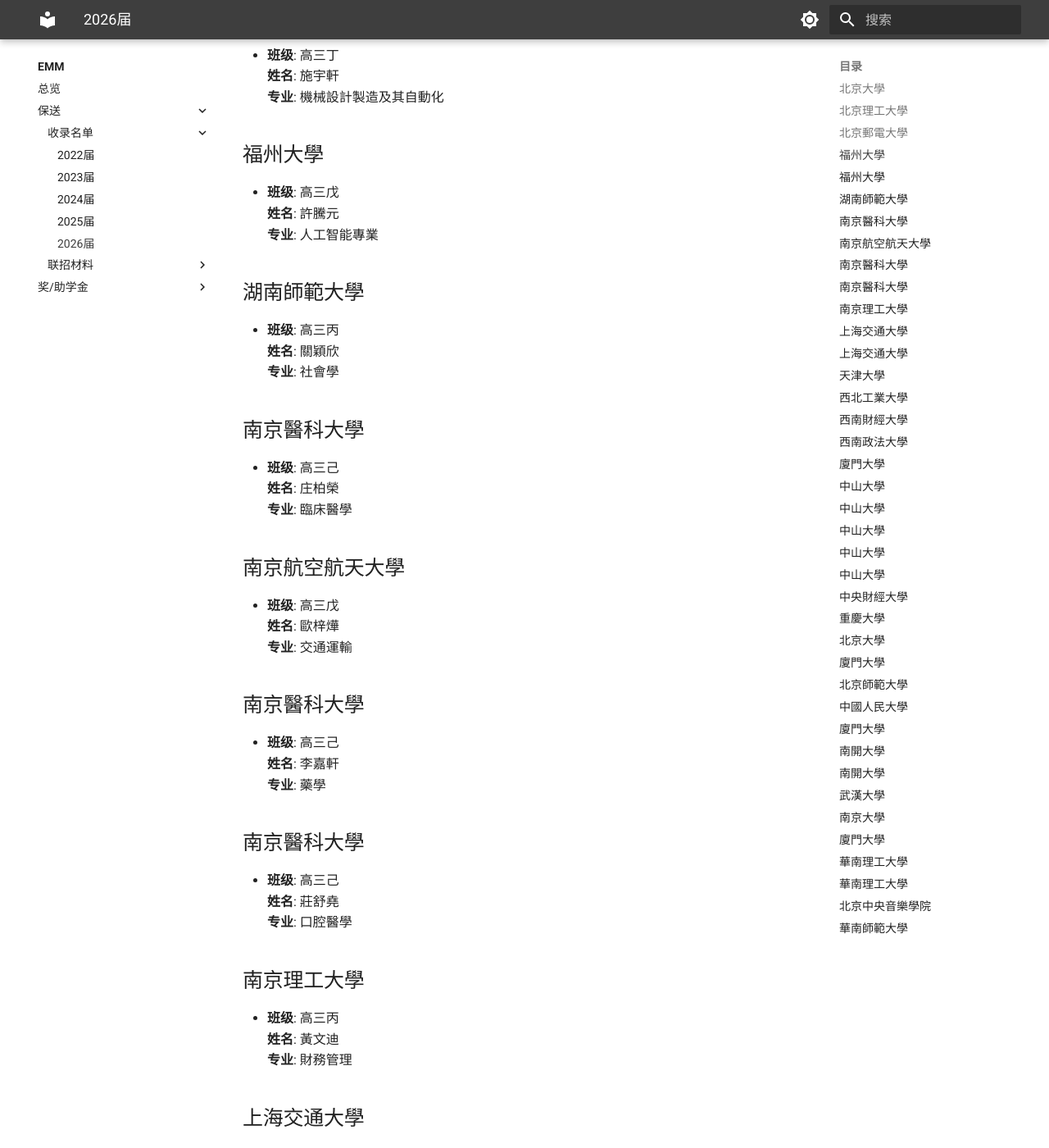
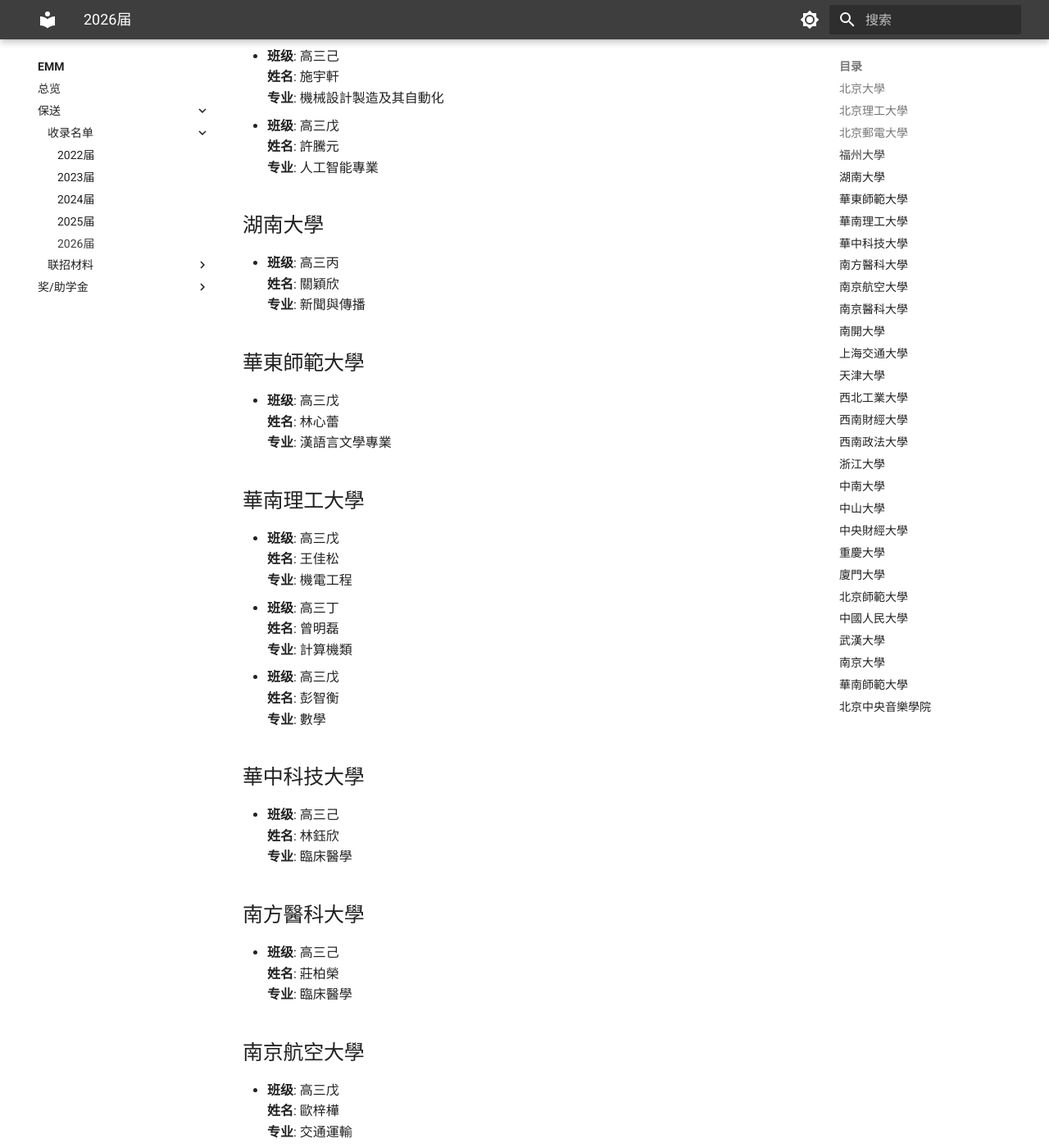
Before and after one commit to Kinlauu/Kinlauu, an MkDocs documentation site: the page built from docs/EMM/University/保送名单/2026届.md, in a window 1280 px wide and 1400 px high, scrolled down 811 px. Shown: the whole window at 82% size. Built offline with MkDocs 1.6.1 and Material for MkDocs 9.7.7, drawn with Linux system fonts in a browser that asks for light colours; a style sheet for code colours, icons or effects is not loaded; some of the changed text lies outside the part shown.

Commit message:
修复名单人员问题

```diff
--- a/docs/EMM/University/保送名单/2026届.md
+++ b/docs/EMM/University/保送名单/2026届.md
@@ -1,117 +1,135 @@
-# 澳门坊众学校第二十一届高三年级国内联招推荐名单
-
----
 ## 北京大學
 - **班级**: 高三己
   **姓名**: 許舒漫
   **专业**: 心理學
+- **班级**: 高三甲
+  **姓名**: 李珮華
+  **专业**: 計算機科學
 
 ## 北京理工大學
-- **班级**: 高三乙
-  **姓名**: 張芯怡
+- **班级**: 高三己
+  **姓名**: 張慧妍
   **专业**: 電子信息
 
 ## 北京郵電大學
-- **班级**: 高三乙
-  **姓名**: 許芯怡
-  **专业**: 計算機類
+- **班级**: 高三己
+  **姓名**: 許沁怡
+  **专业**: 計算機網絡
 
 ## 福州大學
-- **班级**: 高三丁
+- **班级**: 高三己
   **姓名**: 施宇軒
   **专业**: 機械設計製造及其自動化
-
-## 福州大學
 - **班级**: 高三戊
   **姓名**: 許騰元
   **专业**: 人工智能專業
 
-## 湖南師範大學
+## 湖南大學
 - **班级**: 高三丙
   **姓名**: 關穎欣
-  **专业**: 社會學
+  **专业**: 新聞與傳播
 
-## 南京醫科大學
+## 華東師範大學
+- **班级**: 高三戊
+  **姓名**: 林心蕾
+  **专业**: 漢語言文學專業
+
+## 華南理工大學
+- **班级**: 高三戊
+  **姓名**: 王佳松
+  **专业**: 機電工程
+- **班级**: 高三丁
+  **姓名**: 曾明磊
+  **专业**: 計算機類
+- **班级**: 高三戊
+  **姓名**: 彭智衡
+  **专业**: 數學
+
+## 華中科技大學
 - **班级**: 高三己
-  **姓名**: 庄柏榮
+  **姓名**: 林鈺欣
   **专业**: 臨床醫學
 
-## 南京航空航天大學
+## 南方醫科大學
+- **班级**: 高三己
+  **姓名**: 莊柏榮
+  **专业**: 臨床醫學
+
+## 南京航空大學
 - **班级**: 高三戊
-  **姓名**: 歐梓燁
+  **姓名**: 歐梓樺
   **专业**: 交通運輸
 
 ## 南京醫科大學
-- **班级**: 高三己
+- **班级**: 高三丁
   **姓名**: 李嘉軒
   **专业**: 藥學
-
-## 南京醫科大學
 - **班级**: 高三己
   **姓名**: 莊舒堯
   **专业**: 口腔醫學
 
-## 南京理工大學
+## 南開大學
 - **班级**: 高三丙
-  **姓名**: 黃文迪
+  **姓名**: 伍夢華
   **专业**: 財務管理
+- **班级**: 高三己
+  **姓名**: 何金濱
+  **专业**: 理科試驗班
+- **班级**: 高三甲
+  **姓名**: 鄭祖奇
+  **专业**: 會展經濟與管理
 
 ## 上海交通大學
+- **班级**: 高三戊
+  **姓名**: 黃文迪
+  **专业**: 物理
 - **班级**: 高三己
-  **姓名**: 黃銘謙
-  **专业**: 物理
-
-## 上海交通大學
-- **班级**: 高三乙
   **姓名**: 黃銘謙
   **专业**: 微電子科學與工程
 
 ## 天津大學
-- **班级**: 高三丁
+- **班级**: 高三己
   **姓名**: 李小蓮
   **专业**: 智能製造工程
 
 ## 西北工業大學
 - **班级**: 高三丁
-  **姓名**: 謝澤慶
+  **姓名**: 謝澤廣
   **专业**: 機械設計製造及其自動化
 
 ## 西南財經大學
-- **班级**: 高三戊
+- **班级**: 高三丁
   **姓名**: 林桂嵐
   **专业**: 金融學
 
 ## 西南政法大學
-- **班级**: 高三乙
+- **班级**: 高三己
   **姓名**: 陳沁宜
+  **专业**: 法學
+
+## 浙江大學
+- **班级**: 高三丁
+  **姓名**: 周心恒
   **专业**: 工業設計
 
-## 廈門大學
-- **班级**: 高三己
-  **姓名**: 張煌彬
+## 中南大學
+- **班级**: 高三戊
+  **姓名**: 張焯彬
   **专业**: 數學
 
 ## 中山大學
 - **班级**: 高三戊
+  **姓名**: 姚雅馨
+  **专业**: 經濟
+- **班级**: 高三丁
   **姓名**: 曲文藝
-  **专业**: 經濟
-
-## 中山大學
-- **班级**: 高三戊
-  **姓名**: 施雅馨
   **专业**: 藥學
-
-## 中山大學
 - **班级**: 高三丁
   **姓名**: 陳家欣
   **专业**: 電子信息科學和技術
-
-## 中山大學
 - **班级**: 高三丁
-  **姓名**: 許翔淮
+  **姓名**: 許瑋琪
   **专业**: 藥學
-
-## 中山大學
 - **班级**: 高三丁
   **姓名**: 盧炯淮
   **专业**: 大氣科學類
@@ -123,18 +141,19 @@
 
 ## 重慶大學
 - **班级**: 高三甲
-  **姓名**: 周兆恆
+  **姓名**: 周兆恒
   **专业**: 歷史學
-
-## 北京大學
-- **班级**: 高三甲
-  **姓名**: 林心瑜
-  **专业**: 計算機科學
 
 ## 廈門大學
 - **班级**: 高三甲
   **姓名**: 林心瑜
   **专业**: 工商管理
+- **班级**: 高三戊
+  **姓名**: 許梓翊
+  **专业**: 化學工程與工藝
+- **班级**: 高三丁
+  **姓名**: 趙穎芝
+  **专业**: 傳播學
 
 ## 北京師範大學
 - **班级**: 高三丁
@@ -146,24 +165,9 @@
   **姓名**: 李惠婷
   **专业**: 財經學
 
-## 廈門大學
-- **班级**: 高三戊
-  **姓名**: 許梓翊
-  **专业**: 化學工程與工藝
-
-## 南開大學
-- **班级**: 高三己
-  **姓名**: 何金潔
-  **专业**: 理科試驗班
-
-## 南開大學
-- **班级**: 高三甲
-  **姓名**: 鄭祖希
-  **专业**: 會展經濟與管理
-
 ## 武漢大學
 - **班级**: 高三丙
-  **姓名**: 張詩琪
+  **姓名**: 張琦琪
   **专业**: 社會學
 
 ## 南京大學
@@ -171,27 +175,12 @@
   **姓名**: 孫穎宜
   **专业**: 技術科學試驗班
 
-## 廈門大學
-- **班级**: 高三丁
-  **姓名**: 趙穎芝
-  **专业**: 傳播學
-
-## 華南理工大學
-- **班级**: 高三丁
-  **姓名**: 曾明磊
-  **专业**: 計算機類
-
-## 華南理工大學
-- **班级**: 高三戊
-  **姓名**: 彭智衡
-  **专业**: 數學
-
-## 北京中央音樂學院
-- **班级**: 高三乙
-  **姓名**: 洪鑫權
-  **专业**: 演奏泰民族打擊樂
-
 ## 華南師範大學
 - **班级**: 高三乙
   **姓名**: 劉阮斌
   **专业**: 舞蹈
+
+## 北京中央音樂學院
+- **班级**: 高三丁
+  **姓名**: 洪鑫權
+  **专业**: 演奏系民族打擊樂
```
Also changed, not shown: docs/EMM/University/保送名单/2023届.md (+0 -2 lines), 1 other file.
